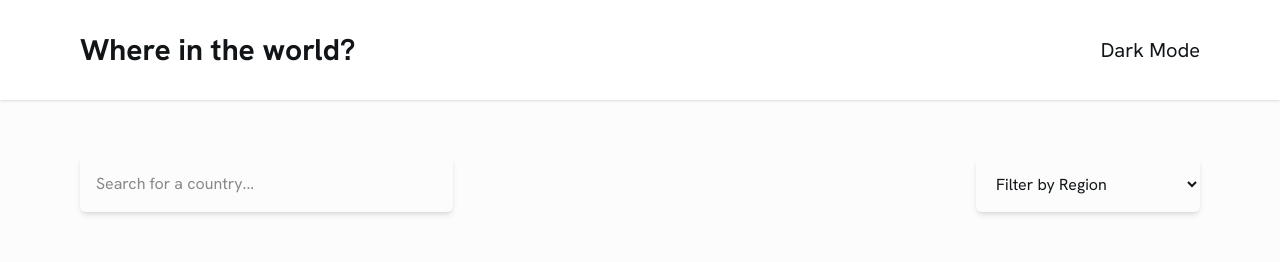
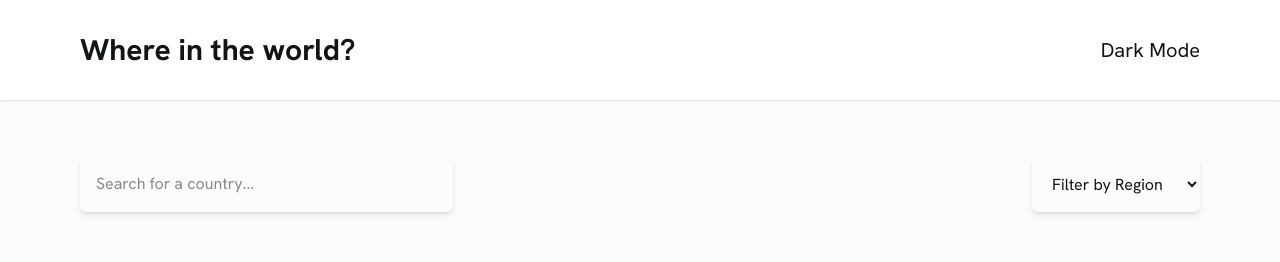
Before and after one commit to Fikerte-T/rest-countries-api-with-color-theme-switcher, a React (Vite) app: page / in a window 1280 px wide. Shown: the top 262 px of the page. Built offline with nearby package versions, Linux system fonts and the light colour scheme.

Commit message:
Filter by region

```diff
--- a/src/App.jsx
+++ b/src/App.jsx
@@ -4,13 +4,17 @@ import './Components/TopSection'
 import TopSection from './Components/TopSection'
 import Filters from './Components/Filters'
 import Countries from './Components/Countries'
+import { CountriesContext } from './Components/Contexts/CountriesContext.js'
+
 
 function App() {
   const [countries, setCountries] = useState([])
   const [regions, setRegions] = useState([])
   const [loading, setLoading] = useState(true)
   const [error, setError] = useState(false)
+  const [filteredCountries, setFilteredCountries] = useState([])
 
+  console.log(filteredCountries)
   const fetchCountries = () => {
     fetch('./data.json')
     .then(res => res.json())
@@ -33,19 +37,22 @@ function App() {
   useEffect(() => {
     if(countries.length > 0) {
       const result = filterRegions()
+      setFilteredCountries(countries)
       setRegions(result)
       setLoading(false)
     }
   }, [countries])
 
-  console.log(regions)
+  // console.log(regions)
   return (
-    <main className='font-hanken min-h-screen bg-lm-bg text-lm-text  grid gap-14'>
-      {error && <p>{error}</p>}
-      <TopSection />
-      <Filters regions={regions} />
-      <Countries countries={countries} loading={loading} />
-    </main>
+    <CountriesContext.Provider value={{countries, setCountries, loading, setLoading, regions, setRegions, filteredCountries, setFilteredCountries}}>
+      <main className='font-hanken min-h-screen bg-lm-bg text-lm-text  grid gap-14'>
+        {error && <p>{error}</p>}
+        <TopSection />
+        <Filters />
+        <Countries />
+      </main>
+    </CountriesContext.Provider>
   )
 }
 
--- /dev/null
+++ b/src/Components/Contexts/CountriesContext.js
@@ -0,0 +1,3 @@
+import { createContext } from "react";
+
+export const CountriesContext = createContext({})
--- a/src/Components/Countries.jsx
+++ b/src/Components/Countries.jsx
@@ -1,14 +1,16 @@
-import React from 'react'
+import React, { useContext } from 'react'
+import { CountriesContext } from './Contexts/CountriesContext'
 
-const Countries = ({countries, loading}) => {
+const Countries = () => {
+  const {countries, loading, filteredCountries} = useContext(CountriesContext)
+  console.log(filteredCountries)
   console.log(countries)
-  console.log(loading)
   return (
     <div>
       {loading && <p>Loading</p>}
       <div className='grid grid-cols-1 sm:grid-cols-2 md:grid-cols-3 lg:grid-cols-4 gap-20 justify-center px-20'>
       {
-        countries && countries.slice(0,8).map((c, i) => (
+        filteredCountries && filteredCountries.slice(0,8).map((c, i) => (
           <div key={i} className='rounded-lg bg-custom-white shadow'>
             <img src={c.flag} alt={`${c.name} flag`} className='w-full h-45 object-cover rounded-t-lg'/>
             <div className='p-4 h-50'>
--- a/src/Components/Filters.jsx
+++ b/src/Components/Filters.jsx
@@ -1,20 +1,38 @@
-import React from 'react'
+import React, { useContext, useEffect, useState } from 'react'
+import { CountriesContext } from './Contexts/CountriesContext'
 
-const Filters = ({regions}) => {
-    console.log(regions)
+const Filters = () => {
+    const {regions, countries, setFilteredCountries} = useContext(CountriesContext)
+    const [selectedRegion, setSelectedRegion] = useState('')
+    // console.log(regions)
+    useEffect(() => {
+        if(selectedRegion === '') {
+            setFilteredCountries(countries)
+        } else {
+            const filtered = countries.filter(c => c.region === selectedRegion)
+            setFilteredCountries(filtered)
+        }
+    }, [selectedRegion])
+    // console.log()
   return (
     <div className='flex justify-between items-center px-20'>
         <div className='shadow-md w-1/3 p-4 rounded-md' >
             <input type="search" name="country" id="" placeholder='Search for a country...' />
         </div>
-        <select name="countries" id="" className='appearance-auto w-1/5 shadow-md p-4 rounded-md focus:outline-none'>
-            <option value="">Filter by Region</option>
-            {
-                regions && regions.map((c, i) => (
-                        <option key={i} value={c}>{c}</option>
+        <form action="" className='max-w-sm'>
+            {/* <label htmlFor="countries"></label> */}
+            <select name="country" id="countries" className=' w-full shadow-md p-4 rounded-md focus:outline-none'
+            // value={selectedRegion}
+            onChange={e => setSelectedRegion(e.target.value)}
+            >
+                <option value="">Filter by Region</option>
+                {
+                    regions && regions.map((c, i) => (
+                            <option key={i} value={c}>{c}</option>
                     ))
                 }
-        </select>
+            </select>
+        </form>
     </div>
   )
 }
```
